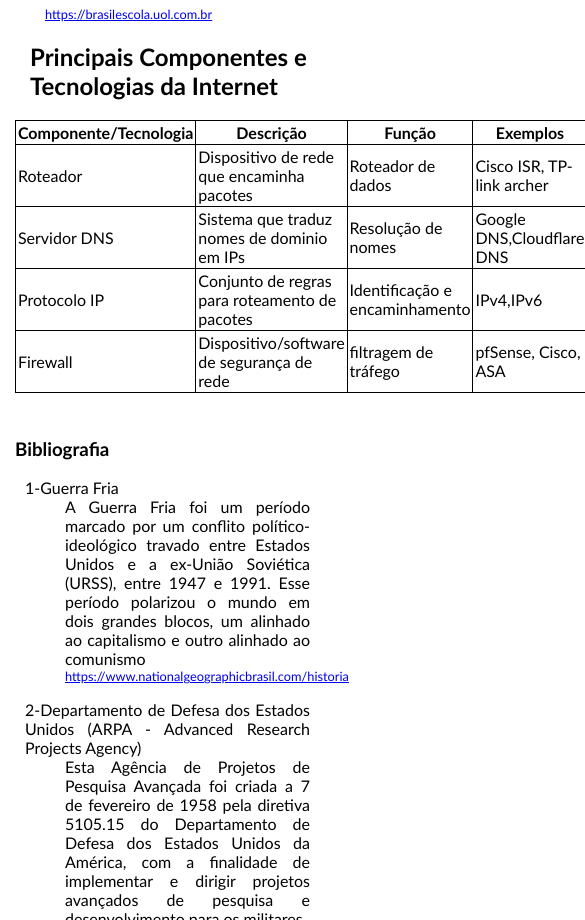
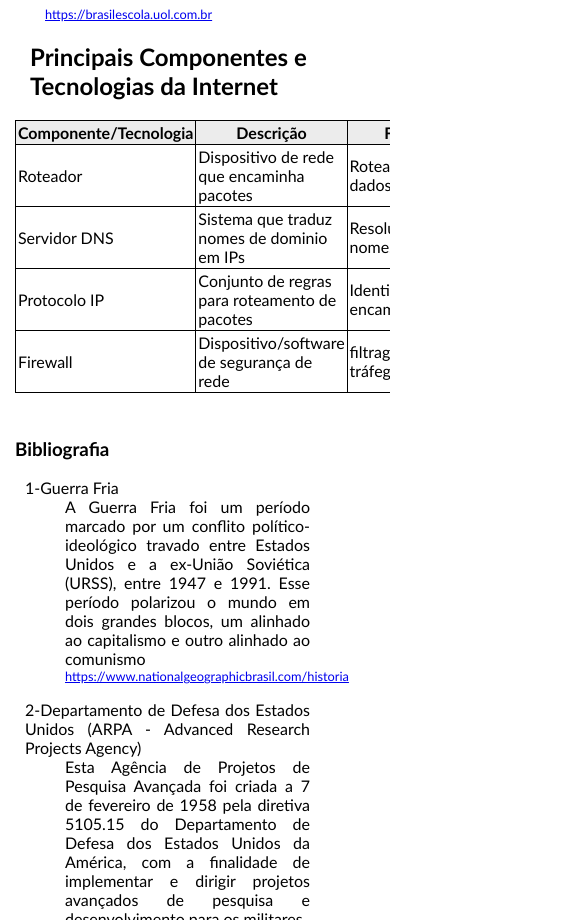
Before and after one commit to IgorGustavoZ/Projeto_Escolar, a plain HTML site: page index.html in a window 390 px wide. Shown: the part 2584-3504 px from the top of the page, 585 px wide, since content can reach past the window. Drawn offline with Linux system fonts and the light colour scheme.

Commit message:
Consegui deixar a tabela responsiva

```diff
--- a/index.html
+++ b/index.html
@@ -126,6 +126,7 @@
 
 
     <h2 id="componentes">Principais Componentes e Tecnologias da Internet</h2>
+        <div id="tabela">
             <table>
                 <thead>
                     <tr>
@@ -135,7 +136,6 @@
                         <th>Exemplos</th>
                     </tr>
                 </thead>
-
                 <tbody>
                     <tr>
                         <td>Roteador</td>
@@ -162,8 +162,8 @@
                         <td>pfSense, Cisco, ASA</td>
                     </tr>
                 </tbody>
-
             </table>
+        </div>
     </div>
     <div id="bibliografia">
         <h3>Bibliografia</h3>
--- a/style.css
+++ b/style.css
@@ -115,8 +115,16 @@ body{
     margin-left: 15px;
 }
 
+#tabela{
+    overflow-x: auto;
+}
+
+thead{
+    background-color: rgb(236, 236, 236);
+}
 table{
     border-collapse: collapse;
+    margin-right: 10%;
 }
 
 td, th{
```
Lines whose indentation alone changed are shown as unchanged.
